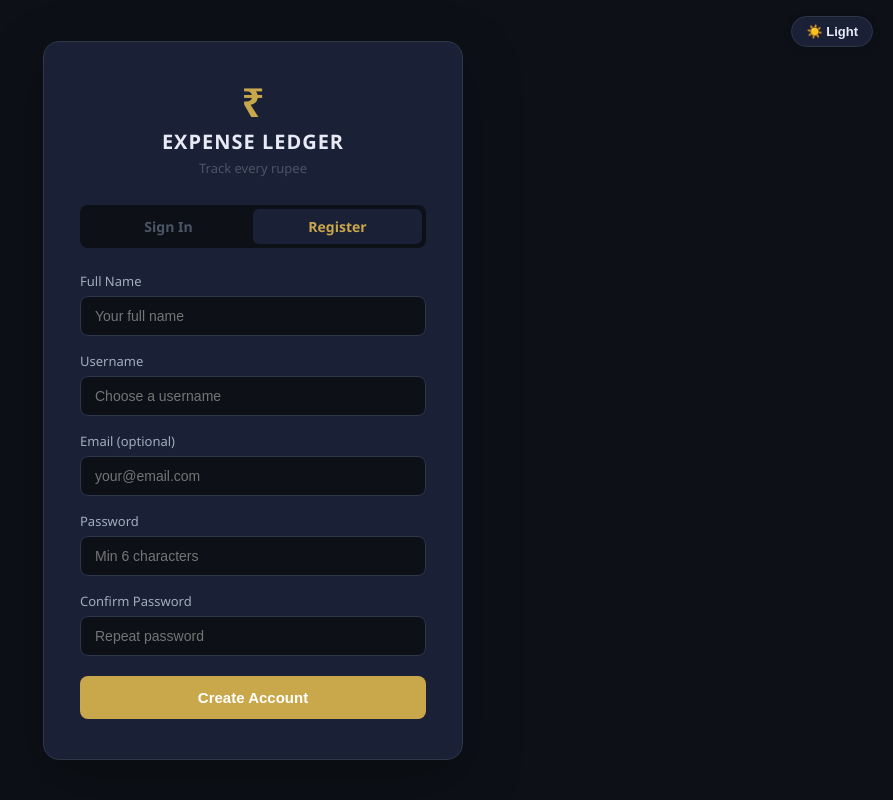
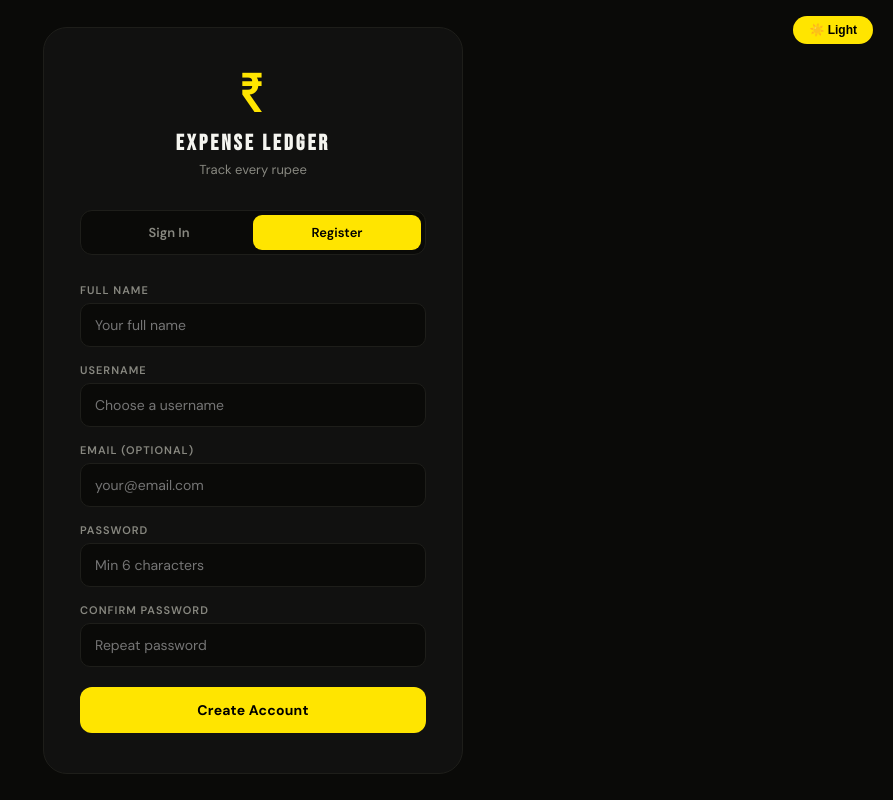
Before and after one commit to babyaga852/expense-ledger, a Flask app: page /register in a window 1280 px wide. Shown: the whole page, without its empty margins (387-1280 px from the left). Run offline with Flask 3, Linux system fonts and the light colour scheme.

Commit message:
feat: PLEXC bold yellow & black fintech theme
- Bebas Neue display font for headings and stat values
- #FFE500 yellow primary accent throughout
- Deep #0a0a08 near-black background with rounded cards
- Updated chart colors to match new palette
- Restyled login page with matching design language
- Dark/light mode support retained

```diff
--- a/templates/login.html
+++ b/templates/login.html
@@ -5,137 +5,101 @@
 <meta name="viewport" content="width=device-width, initial-scale=1.0">
 <title>Expense Ledger – Sign In</title>
 <style>
-  *, *::before, *::after { box-sizing: border-box; margin: 0; padding: 0; }
-
-  /* Dark (default) */
+@import url('https://fonts.googleapis.com/css2?family=Bebas+Neue&family=DM+Sans:wght@300;400;500;600;700&display=swap');
+*,*::before,*::after{box-sizing:border-box;margin:0;padding:0}
 :root {
-    --bg:      #0d1117;
-    --card:    #1a2035;
-    --border:  #2d3748;
-    --gold:    #c9a84c;
-    --text:    #e8eaf6;
-    --muted:   #4a5568;
-    --sub:     #a0aec0;
-    --green:   #68d391;
-    --red:     #fc8181;
+  --bg:#0a0a08; --card:#111110; --border:#1e1e1a;
+  --text:#f5f5f0; --muted:#3a3a35; --sub:#888880;
+  --gold:#FFE500; --green:#00E676; --red:#FF3D3D;
+  --gold-bg:#1a1800; --gold-text:#FFE500;
+  --green-bg:#001a0d; --green-text:#00E676;
+  --red-bg:#1a0000; --red-text:#FF3D3D;
+}
+body.light {
+  --bg:#f0efe8; --card:#ffffff; --border:#e0dfd8;
+  --text:#0a0a08; --muted:#c0bfb8; --sub:#666660;
+  --gold:#c8b400; --green:#009944; --red:#cc2200;
+  --gold-bg:#fffce0; --gold-text:#5a5000;
+  --green-bg:#e0fff0; --green-text:#005528;
+  --red-bg:#fff0ee; --red-text:#7a1400;
+}
+body {
+  font-family:'DM Sans',sans-serif;
+  background:var(--bg); min-height:100vh;
+  display:flex; align-items:center; justify-content:center;
+  transition:background .3s;
 }
 
-  /* Light */
-  body.light {
-    --bg:      #f0f2f5;
-    --card:    #ffffff;
-    --border:  #d1d5db;
-    --gold:    #b8860b;
-    --text:    #1a202c;
-    --muted:   #6b7280;
-    --sub:     #4b5563;
-    --green:   #16a34a;
-    --red:     #dc2626;
+.theme-toggle {
+  position:fixed; top:16px; right:20px;
+  background:var(--gold); border:none; border-radius:20px;
+  padding:7px 16px; cursor:pointer; font-size:12px;
+  font-weight:700; color:#000;
+  display:flex; align-items:center; gap:6px;
+  transition:all .2s;
 }
-
-  body {
-    font-family: 'Segoe UI', sans-serif;
-    background: var(--bg);
-    min-height: 100vh;
-    display: flex;
-    align-items: center;
-    justify-content: center;
-    transition: background .3s;
-  }
-
-  /* Theme toggle */
-  .theme-toggle {
-    position: fixed;
-    top: 16px;
-    right: 20px;
-    background: var(--card);
-    border: 1px solid var(--border);
-    border-radius: 50px;
-    padding: 7px 14px;
-    cursor: pointer;
-    font-size: 13px;
-    font-weight: 600;
-    color: var(--text);
-    display: flex;
-    align-items: center;
-    gap: 6px;
-    transition: all .2s;
-    box-shadow: 0 2px 8px rgba(0,0,0,.15);
-  }
-  .theme-toggle:hover { border-color: var(--gold); color: var(--gold); }
+.theme-toggle:hover { background:var(--text); color:var(--bg); }
 
 .card {
-    background: var(--card);
-    border-radius: 16px;
-    padding: 40px 36px;
-    width: 100%;
-    max-width: 420px;
-    box-shadow: 0 20px 60px rgba(0,0,0,0.3);
-    border: 1px solid var(--border);
-    transition: background .3s, border-color .3s;
+  background:var(--card); border-radius:24px;
+  padding:40px 36px; width:100%; max-width:420px;
+  border:1px solid var(--border);
+  transition:background .3s,border-color .3s;
 }
-  .logo {
-    text-align: center;
-    margin-bottom: 28px;
+.logo { text-align:center; margin-bottom:32px; }
+.logo .symbol {
+  font-family:'Bebas Neue',sans-serif;
+  font-size:56px; color:var(--gold); line-height:1;
+  letter-spacing:2px;
 }
-  .logo .symbol { font-size: 40px; color: var(--gold); font-weight: 900; line-height: 1; }
-  .logo h1 { color: var(--text); font-size: 20px; font-weight: 700; margin-top: 6px; letter-spacing: 1px; }
-  .logo p { color: var(--muted); font-size: 13px; margin-top: 4px; }
+.logo h1 {
+  font-family:'Bebas Neue',sans-serif;
+  color:var(--text); font-size:22px; margin-top:6px;
+  letter-spacing:3px;
+}
+.logo p { color:var(--sub); font-size:13px; margin-top:4px; }
 
 .tabs {
-    display: flex;
-    background: var(--bg);
-    border-radius: 8px;
-    padding: 4px;
-    margin-bottom: 24px;
-    transition: background .3s;
+  display:flex; background:var(--bg); border-radius:12px;
+  padding:4px; margin-bottom:28px;
+  border:1px solid var(--border);
 }
 .tabs a {
-    flex: 1;
-    text-align: center;
-    padding: 8px;
-    border-radius: 6px;
-    text-decoration: none;
-    font-size: 14px;
-    font-weight: 600;
-    color: var(--muted);
-    transition: all .2s;
+  flex:1; text-align:center; padding:9px;
+  border-radius:9px; text-decoration:none;
+  font-size:13px; font-weight:600; color:var(--sub);
+  transition:all .2s;
 }
-  .tabs a.active { background: var(--card); color: var(--gold); }
+.tabs a.active { background:var(--gold); color:#000; }
 
-  label { display: block; color: var(--sub); font-size: 13px; margin-bottom: 6px; }
+label {
+  display:block; color:var(--sub); font-size:11px;
+  font-weight:600; margin-bottom:6px;
+  letter-spacing:1px; text-transform:uppercase;
+}
 input[type=text], input[type=password], input[type=email] {
-    width: 100%;
-    background: var(--bg);
-    border: 1px solid var(--border);
-    border-radius: 8px;
-    padding: 11px 14px;
-    color: var(--text);
-    font-size: 14px;
-    margin-bottom: 16px;
-    outline: none;
-    transition: border-color .2s, background .3s, color .3s;
+  width:100%; background:var(--bg); border:1px solid var(--border);
+  border-radius:10px; padding:12px 14px; color:var(--text);
+  font-size:14px; margin-bottom:16px; outline:none;
+  transition:border-color .2s; font-family:'DM Sans',sans-serif;
 }
-  input:focus { border-color: var(--gold); }
+input:focus {
+  border-color:var(--gold);
+  box-shadow:0 0 0 3px rgba(255,229,0,.08);
+}
+.btn {
+  width:100%; background:var(--gold); color:#000;
+  border:none; border-radius:12px; padding:14px;
+  font-size:14px; font-weight:700; cursor:pointer;
+  transition:all .2s; margin-top:4px;
+  font-family:'DM Sans',sans-serif;
+  letter-spacing:.2px;
+}
+.btn:hover { background:#fff; }
 
-  .btn {
-    width: 100%;
-    background: var(--gold);
-    color: #fff;
-    border: none;
-    border-radius: 8px;
-    padding: 13px;
-    font-size: 15px;
-    font-weight: 700;
-    cursor: pointer;
-    transition: opacity .2s;
-    margin-top: 4px;
-  }
-  .btn:hover { opacity: .88; }
-
-  .alert { padding: 11px 14px; border-radius: 8px; font-size: 13px; margin-bottom: 18px; }
-  .alert-error   { background: #2d1515; color: var(--red);   border: 1px solid #c53030; }
-  .alert-success { background: #1a2d1a; color: var(--green); border: 1px solid #276749; }
+.alert { padding:12px 14px; border-radius:10px; font-size:13px; margin-bottom:18px; }
+.alert-error   { background:var(--red-bg);   color:var(--red-text);   border:1px solid rgba(255,61,61,.2); }
+.alert-success { background:var(--green-bg); color:var(--green-text); border:1px solid rgba(0,230,118,.2); }
 </style>
 </head>
 <body>
```
Also changed, not shown: templates/index.html (+95 -100 lines). Lines whose indentation alone changed are shown as unchanged.
